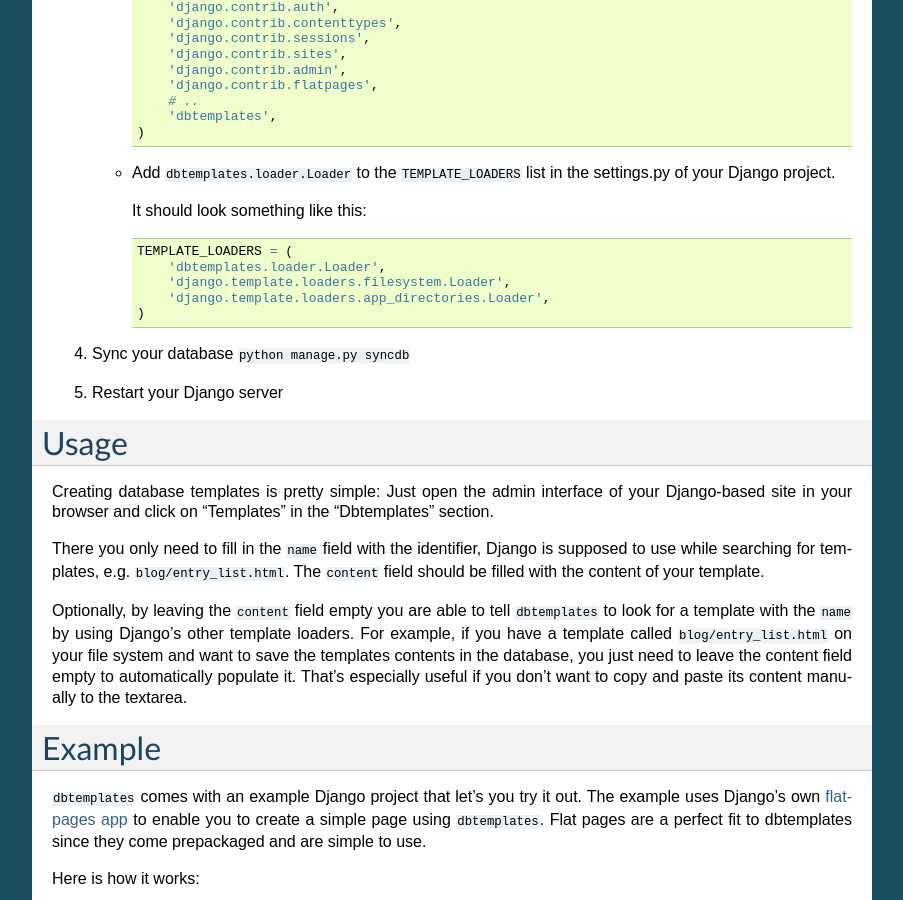
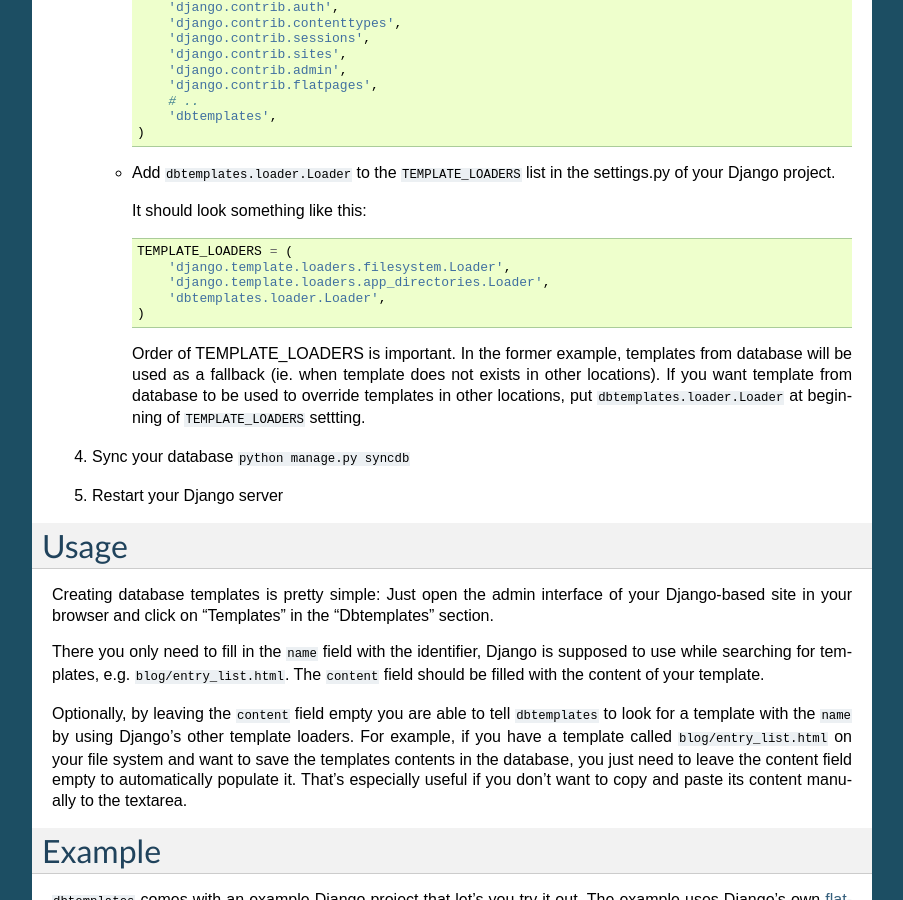
Before and after one commit to jazzband/django-dbtemplates, a Sphinx documentation site: the page built from docs/overview.txt, in a window 1280 px wide and 900 px high, scrolled down 363 px. Shown: the whole window, without its empty margins (198-1101 px from the left). Built offline with Sphinx 7.4.7, drawn with Linux system fonts in a browser that asks for light colours.

Commit message:
Update docs/overview.txt

```diff
--- a/docs/overview.txt
+++ b/docs/overview.txt
@@ -30,10 +30,15 @@
      It should look something like this::
 
        TEMPLATE_LOADERS = (
-           'dbtemplates.loader.Loader',
            'django.template.loaders.filesystem.Loader',
            'django.template.loaders.app_directories.Loader',
+           'dbtemplates.loader.Loader',
        )
+
+     Order of TEMPLATE_LOADERS is important. In the former example, templates from database
+     will be used as a fallback (ie. when template does not exists in other locations).
+     If you want template from database to be used to override templates in other locations,
+     put ``dbtemplates.loader.Loader`` at beginning of ``TEMPLATE_LOADERS`` settting.
 
 4. Sync your database ``python manage.py syncdb``
 5. Restart your Django server
```
